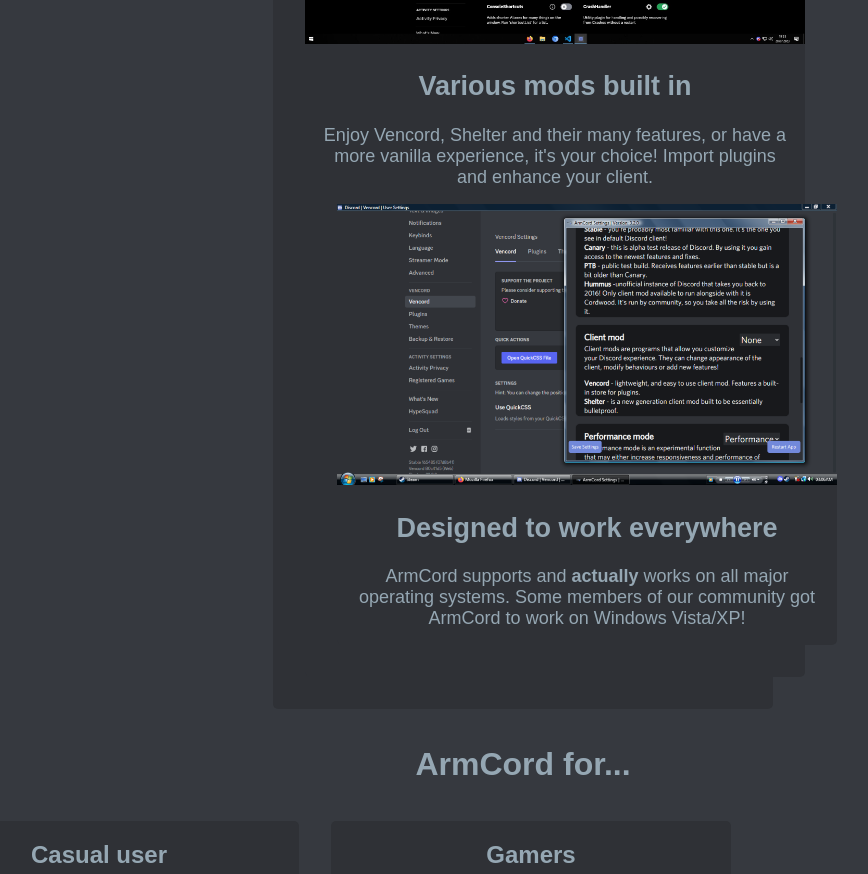
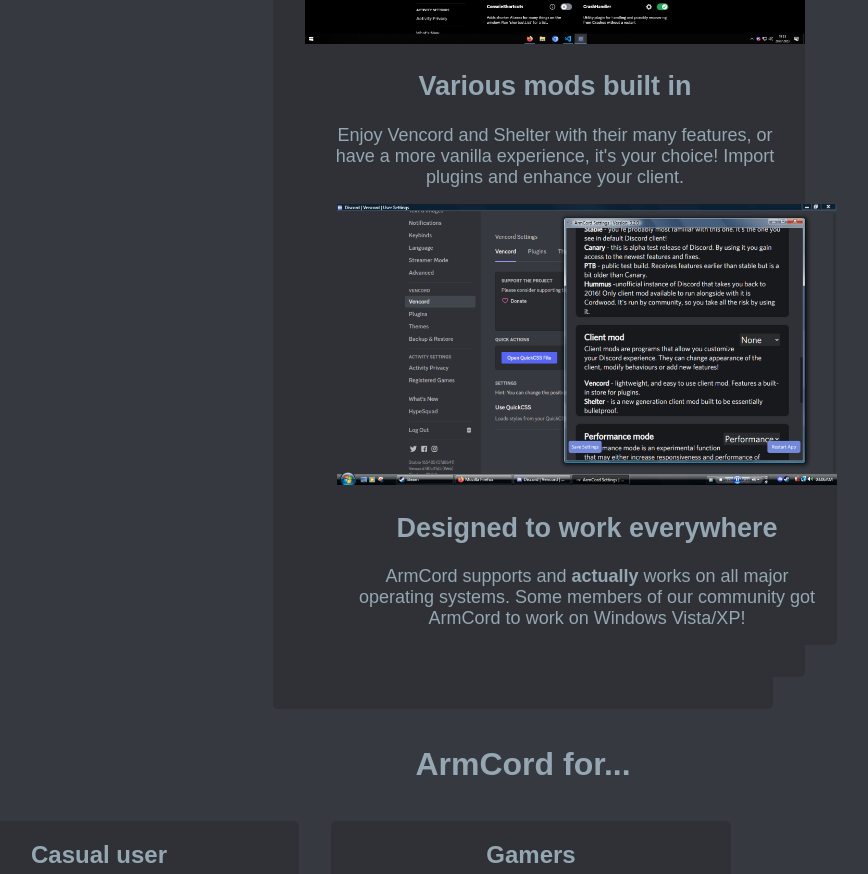
Before and after one commit to Legcord/website, an Astro site: page / in a window 1280 px wide. Shown: the part 805-1679 px from the top of the page, without its empty margins (117-985 px from the left). Built offline with nearby package versions, Linux system fonts and the light colour scheme; Astro itself is replaced by a stand-in of ours.

Commit message:
Grammar changes

```diff
--- a/src/pages/index.astro
+++ b/src/pages/index.astro
@@ -10,10 +10,10 @@
     <h1>Features</h1>
     <div id="cards">
       <CardWithImage title="Customizable" img="transparency.jpg" alt="ArmCord with transparency mode turned on">
-        Do you want your client to be transparent? Or you want your Discord to be more dark? ArmCord support theming natively!
+        Do you want your client to be transparent? Or do you want your Discord to be darker? Well, ArmCord supports theming natively!
       </CardCardWithImage>
       <CardWithImage title="Various mods built in" img="win10.jpg" alt="ArmCord with Vencord settings">
-        Enjoy Vencord, Shelter and their many features, or have a more vanilla experience, it's your choice! Import plugins and enhance your client.
+        Enjoy Vencord and Shelter with their many features, or have a more vanilla experience, it's your choice! Import plugins and enhance your client.
       </CardCardWithImage>
       <CardWithImage title="Designed to work everywhere" img="vista.png" alt="ArmCord running on Windows Vista">
        ArmCord supports and <b>actually</b> works on all major operating systems. Some members of our community got ArmCord to work on Windows Vista/XP!
```
